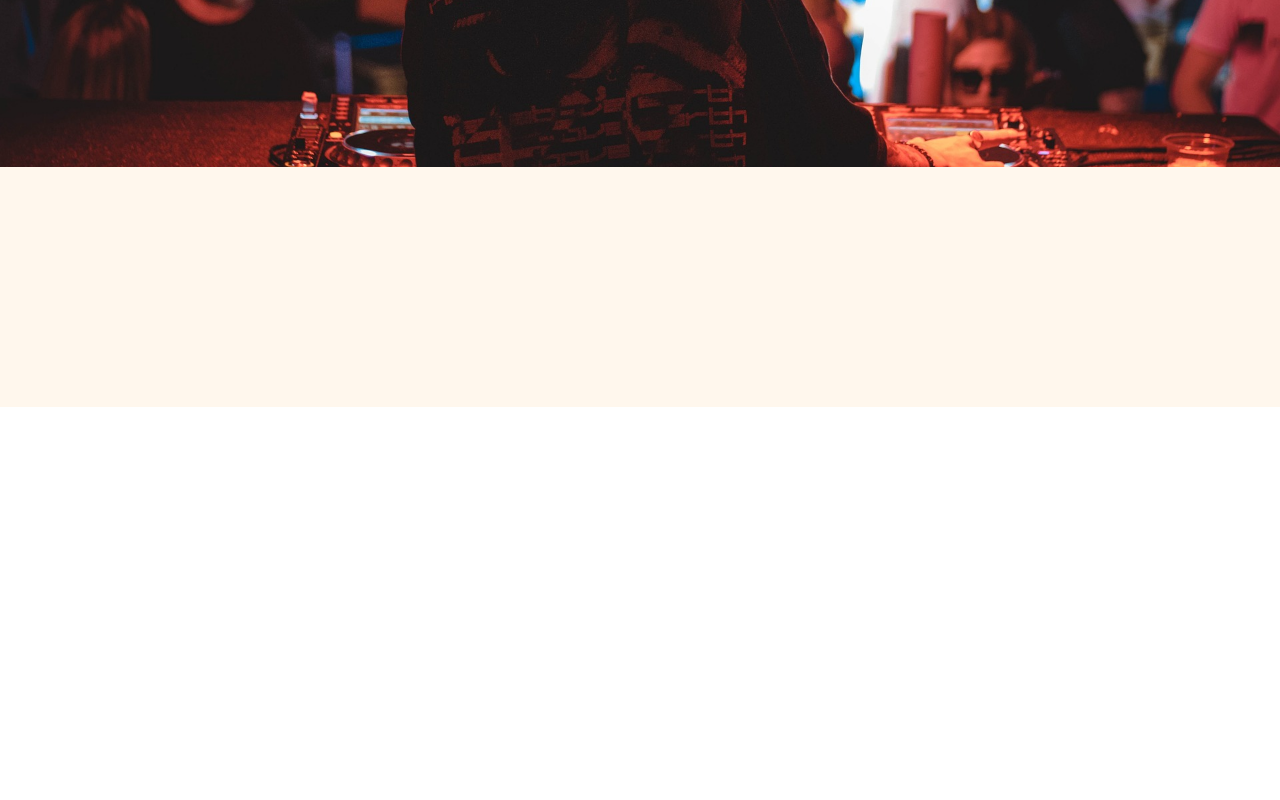
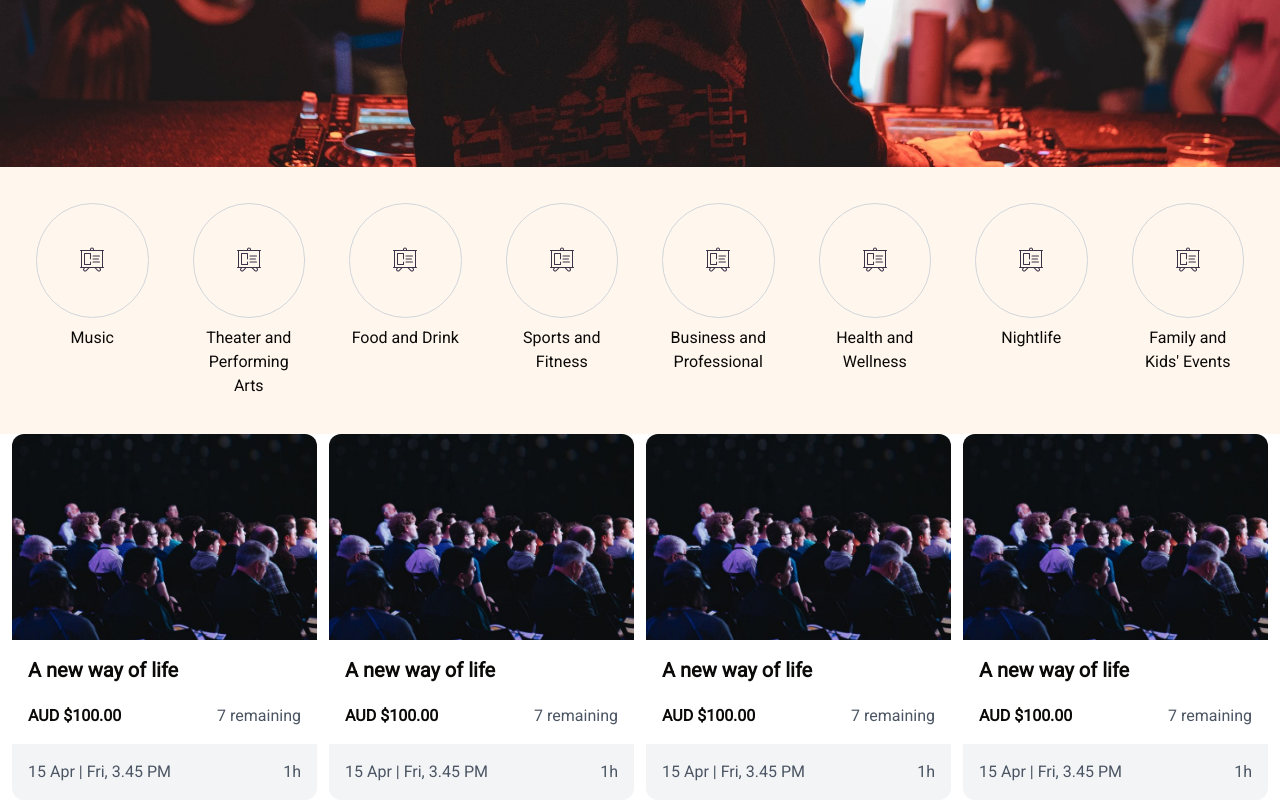
Before and after one commit to obichijioke/event-app, a Next.js app: page / in a window 1280 px wide. Shown: the part 497-1297 px from the top of the page. Before the commit the page ends 904 px from the top, so only its background shows below. Built offline with nearby package versions, Linux system fonts and the light colour scheme.

Commit message:
event-card

```diff
--- a/app/layout.tsx
+++ b/app/layout.tsx
@@ -20,7 +20,7 @@
 }) {
   return (
     <html lang="en">
-      <body className={roboto.className}>
+      <body className={`${roboto.className} antialiased`}>
         <NavBar />
         {children}
       </body>
--- a/app/page.tsx
+++ b/app/page.tsx
@@ -1,13 +1,13 @@
-import Image from "next/image";
-import NavBar from "./../components/NavBar";
 import HeroSection from "@/components/home/HeroSection";
 import CategorySection from "@/components/home/CategorySection";
+import ExploreEvents from "@/components/home/ExploreEvents";
 
 export default function Home() {
   return (
     <main className="w-full">
       <HeroSection />
       <CategorySection />
+      <ExploreEvents />
     </main>
   );
 }
--- /dev/null
+++ b/components/EventCard.tsx
@@ -0,0 +1,29 @@
+import React from "react";
+import Image from "next/image";
+
+const EventCard = () => {
+  return (
+    <div className="w-full rounded-xl overflow-hidden hover:shadow-lg">
+      <Image
+        className="w-full cursor-pointer"
+        src="/images/event.jpg"
+        alt="event image"
+        height={250}
+        width={250}
+      />
+      <div className="p-4">
+        <h3 className="text-xl font-bold cursor-pointer">A new way of life</h3>
+        <div className="flex justify-between mt-5">
+          <p className="font-semibold">AUD $100.00</p>
+          <p className="text-gray-600">7 remaining</p>
+        </div>
+      </div>
+      <div className="bg-gray-100 p-4 flex justify-between w-full font-medium text-gray-600">
+        <p>15 Apr | Fri, 3.45 PM</p>
+        <p>1h</p>
+      </div>
+    </div>
+  );
+};
+
+export default EventCard;
--- a/components/home/CategorySection.tsx
+++ b/components/home/CategorySection.tsx
@@ -14,9 +14,6 @@
     name: "Sports and Fitness",
   },
   {
-    name: "Arts and Crafts",
-  },
-  {
     name: "Business and Professional",
   },
   {
@@ -25,13 +22,39 @@
   {
     name: "Nightlife",
   },
+  {
+    name: "Family and Kids' Events",
+  },
 ];
 
 const CategorySection = () => {
   return (
-    <div className="w-full max-w-[1400px] mx-auto bg-orange-50 h-60">
-      <ul className="flex">
-        <li></li>
+    <div className="w-full bg-orange-50 px-5 py-5">
+      <ul className="grid gap-3 grid-cols-8 max-w-[1400px] mx-auto">
+        {categories.map((category) => (
+          <li key={category.name} className="p-4 cursor-pointer">
+            <div className="w-full pt-[100%] relative rounded-full border border-gray-300 flex justify-center items-center">
+              <svg
+                className="absolute left-[50%] top-[50%] transform -translate-x-1/2 -translate-y-1/2"
+                width="32"
+                height="33"
+                fill="none"
+                viewBox="0 0 32 33"
+              >
+                <g id="buisness-profession_svg__icon_selection">
+                  <path
+                    id="buisness-profession_svg__primary_fill"
+                    fill-rule="evenodd"
+                    clip-rule="evenodd"
+                    d="M15.002 5.936L15 6.01v.493h2V6.01l-.002-.073a1 1 0 00-1.996 0zM18 6.502h9.5a.5.5 0 010 1H27v16h.5a.5.5 0 110 1h-3.172l.046.046.006.005.006.007.067.072.011.012a2 2 0 01-2.833 2.813l-.01-.01-.065-.06-.006-.007-.004-.003-2.875-2.875H13.41l-2.873 2.874-.01.01-.065.061-.01.01a2 2 0 01-2.834-2.813l.011-.012.068-.072.011-.012.046-.046H4.5a.5.5 0 010-1H5v-16h-.5a.5.5 0 010-1H14v-.514l.003-.089v-.014a2 2 0 013.994 0v.014l.003.089v.514zm-12 1v16h20v-16H6zm16.914 17h-2.828l2.162 2.162.053.05a1 1 0 001.416-1.405l-.055-.06-.748-.747zm-10.919 0H9.167l-.747.747-.056.06a1 1 0 001.416 1.405l.054-.05 2.161-2.162zM8.145 9.65a.5.5 0 01.355-.147h6a.5.5 0 01.5.496l.04 5.5a.5.5 0 11-1 .008l-.036-5.004H9.002l.036 10h5.002v-2a.5.5 0 111 0v2.5a.5.5 0 01-.5.5h-6a.5.5 0 01-.5-.498l-.04-11a.5.5 0 01.146-.355zM17 18.002a.5.5 0 100 1h6.5a.5.5 0 000-1H17zm-.5-2.5a.5.5 0 01.5-.5h5.5a.5.5 0 110 1H17a.5.5 0 01-.5-.5zm.5-3.5a.5.5 0 100 1h6.5a.5.5 0 000-1H17z"
+                    fill="#3A3247"
+                  ></path>
+                </g>
+              </svg>
+            </div>
+            <p className="mt-2 text-center font-medium">{category.name}</p>
+          </li>
+        ))}
       </ul>
     </div>
   );
--- /dev/null
+++ b/components/home/ExploreEvents.tsx
@@ -0,0 +1,17 @@
+import React from "react";
+import EventCard from "../EventCard";
+
+const ExploreEvents = () => {
+  return (
+    <div className="w-full max-w-[1400px] mx-auto px-3">
+      <div className="grid grid-cols-4 gap-3">
+        <EventCard />
+        <EventCard />
+        <EventCard />
+        <EventCard />
+      </div>
+    </div>
+  );
+};
+
+export default ExploreEvents;
```
Also changed, not shown: public/images/event.jpg (added).
